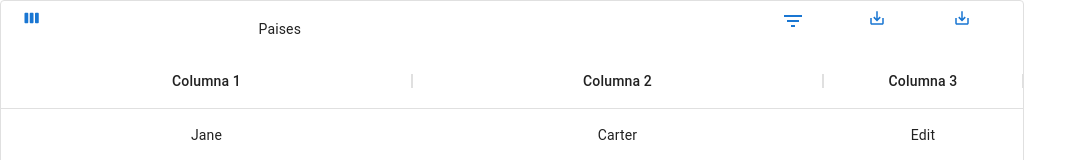
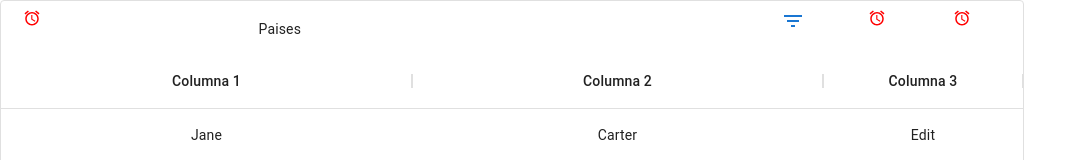
Before and after one commit to samantonio91/toolBar, a React (Create React App) app: page / in a window 1280 px wide. Shown: the top 160 px of the page, without its empty margins (0-1087 px from the left). Built offline with nearby package versions, Linux system fonts and the light colour scheme.

Commit message:
Cambios en el boton

```diff
--- a/src/App.js
+++ b/src/App.js
@@ -70,19 +70,31 @@
       <GridToolbarContainer>
         <Grid container>
           <Grid item xs={3}>
-            <GridToolbarColumnsButton localeText="xD" />
+            <GridToolbarColumnsButton
+              sx={{ fontSize: 0 }}
+              startIcon={<AccessAlarmIcon sx={{ color: "red" }} />}
+            />
           </Grid>
           <Grid item xs={6}>
             <p>Paises</p>
           </Grid>
           <Grid item xs={1}>
-            <GridToolbarFilterButton />
+            <GridToolbarFilterButton
+              sx={{ fontSize: 0 }}
+              startIcon={<AccessAlarmIcon sx={{ color: "red" }} />}
+            />
           </Grid>
           <Grid item xs={1}>
-            <GridToolbarExport />
+            <GridToolbarExport
+              sx={{ fontSize: 0 }}
+              startIcon={<AccessAlarmIcon sx={{ color: "red" }} />}
+            />
           </Grid>
           <Grid item xs={1}>
-            <GridToolbarExport />
+            <GridToolbarExport
+              sx={{ fontSize: 0 }}
+              startIcon={<AccessAlarmIcon sx={{ color: "red" }} />}
+            />
           </Grid>
         </Grid>
       </GridToolbarContainer>
@@ -98,12 +110,12 @@
         disableColumnMenu
         hideFooter
         hideFooterPagination
-        // localeText={esES.components.MuiDataGrid.defaultProps.localeText}
-        localeText={{
-          toolbarColumns: "",
-          toolbarFilters: "",
-          toolbarExport: "",
-        }}
+        localeText={esES.components.MuiDataGrid.defaultProps.localeText}
+        // localeText={{
+        //   toolbarColumns: "",
+        //   toolbarFilters: "",
+        //   toolbarExport: "",
+        // }}
         rows={initialRows}
         columns={columns}
         components={{
```
